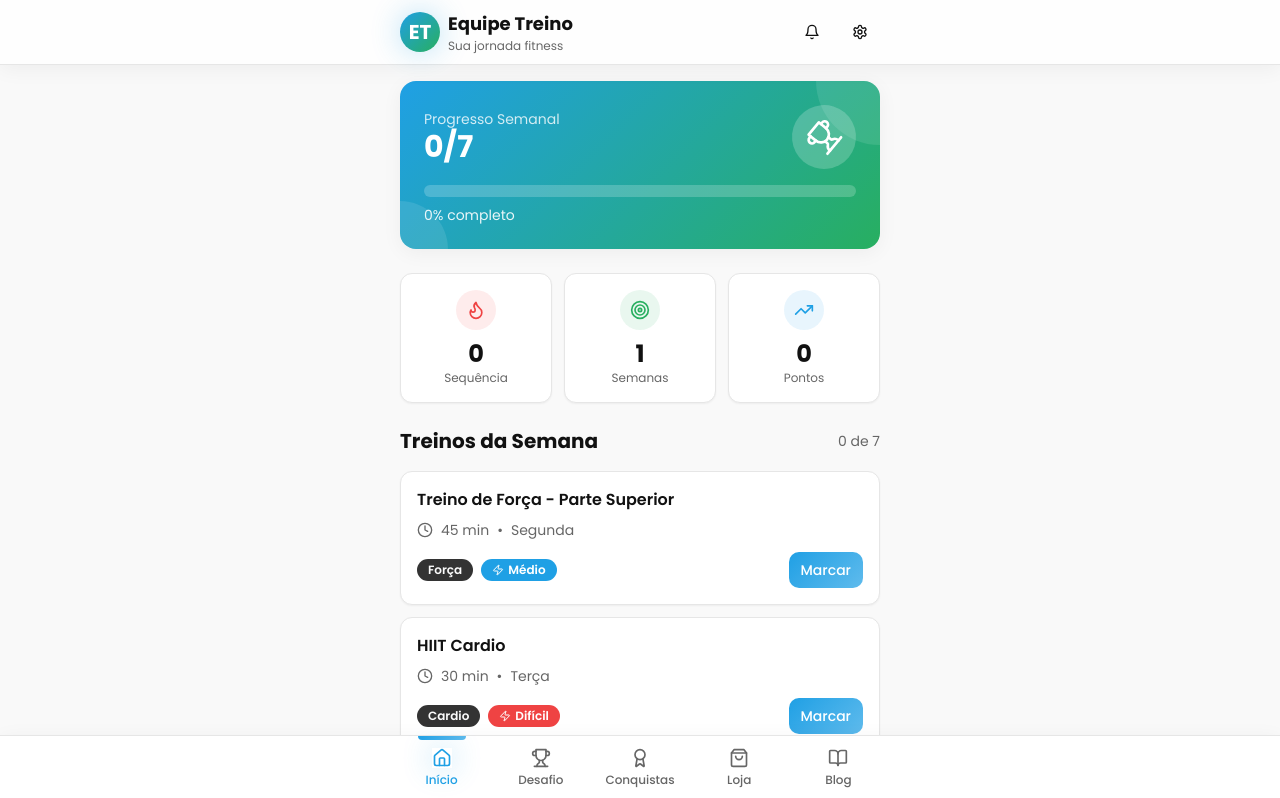
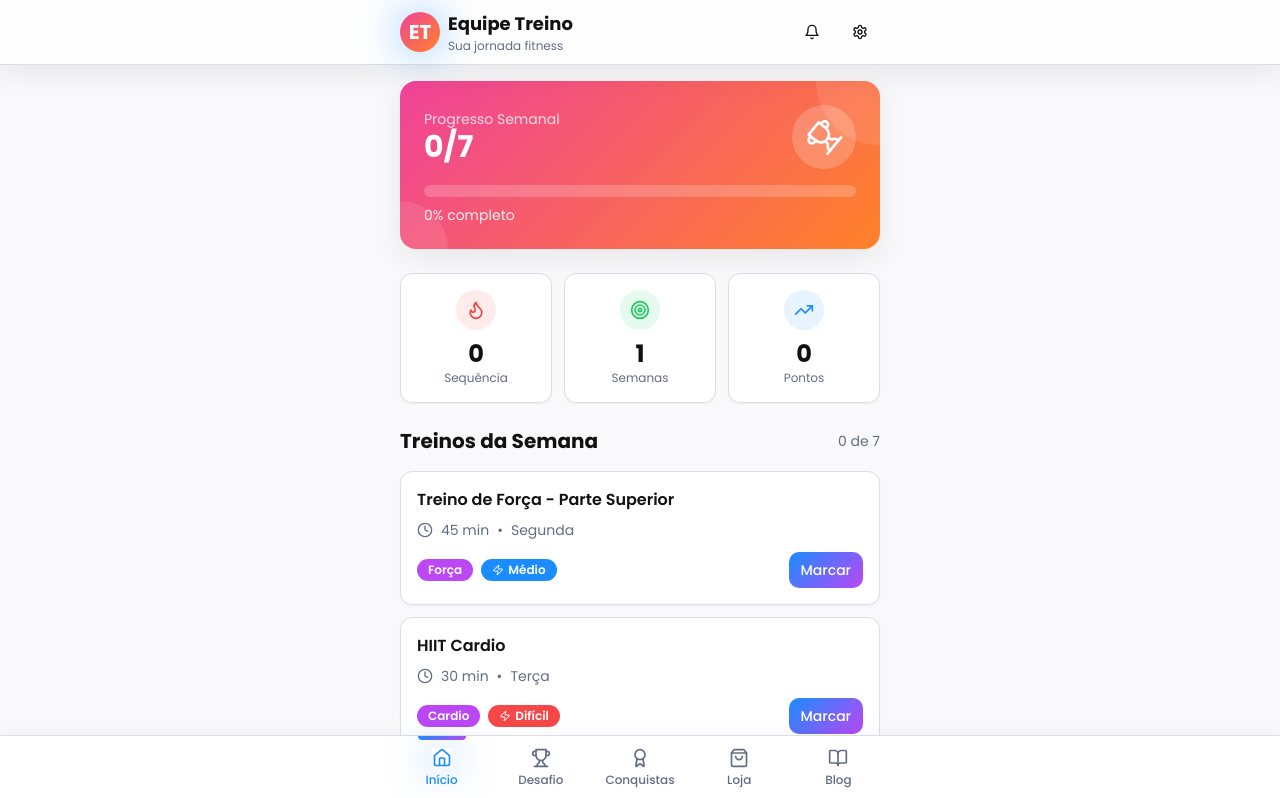
Before and after one commit to paulo031/fitlife-quest-buddy, a React (Vite) app: page / in a window 1280 px wide. Shown: the top 798 px of the page. Built offline with nearby package versions, Linux system fonts and the light colour scheme; the HTML template or start-up script is replaced by a standard one.

Commit message:
Refactor: Make site more vibrant

```diff
--- a/src/index.css
+++ b/src/index.css
@@ -9,43 +9,55 @@
 @layer base {
   :root {
     /* Base colors - Light theme */
-    --background: 0 0% 97.6%;
+    --background: 220 25% 98%;
     --foreground: 0 0% 6.7%;
 
-    /* Fitness primary - Vibrant Blue */
-    --primary: 201 79% 51%;
+    /* Fitness primary - Ultra Vibrant Blue */
+    --primary: 210 100% 55%;
     --primary-foreground: 0 0% 100%;
-    --primary-glow: 201 79% 65%;
+    --primary-glow: 210 100% 70%;
 
-    /* Success/Achievement - Lime Green */
-    --success: 145 63% 42%;
+    /* Success/Achievement - Electric Lime Green */
+    --success: 142 76% 45%;
     --success-foreground: 0 0% 100%;
-    --success-glow: 145 63% 55%;
+    --success-glow: 142 76% 60%;
 
-    /* Accent - Energetic Orange */
-    --accent: 24 95% 53%;
+    /* Accent - Hot Orange */
+    --accent: 25 100% 58%;
     --accent-foreground: 0 0% 100%;
+
+    /* Purple - Vibrant */
+    --purple: 280 90% 62%;
+    --purple-foreground: 0 0% 100%;
+
+    /* Pink - Electric */
+    --pink: 330 85% 60%;
+    --pink-foreground: 0 0% 100%;
+
+    /* Yellow - Bright */
+    --yellow: 45 100% 55%;
+    --yellow-foreground: 0 0% 10%;
 
     /* Card backgrounds */
     --card: 0 0% 100%;
     --card-foreground: 0 0% 6.7%;
-    --card-hover: 0 0% 98%;
+    --card-hover: 210 40% 98%;
 
     /* Secondary elements */
-    --secondary: 0 0% 20%;
-    --secondary-foreground: 0 0% 98%;
+    --secondary: 280 90% 62%;
+    --secondary-foreground: 0 0% 100%;
 
     /* Muted elements */
-    --muted: 0 0% 94%;
-    --muted-foreground: 0 0% 40%;
+    --muted: 220 20% 96%;
+    --muted-foreground: 220 15% 45%;
 
     /* Borders & inputs */
-    --border: 0 0% 90%;
-    --input: 0 0% 90%;
-    --ring: 201 79% 51%;
+    --border: 220 20% 88%;
+    --input: 220 20% 88%;
+    --ring: 210 100% 55%;
 
     /* Destructive */
-    --destructive: 0 84% 60%;
+    --destructive: 0 90% 62%;
     --destructive-foreground: 0 0% 100%;
 
     /* Popover */
@@ -54,67 +66,85 @@
 
     --radius: 0.75rem;
 
-    /* Gradients */
-    --gradient-primary: linear-gradient(135deg, hsl(201 79% 51%), hsl(201 79% 65%));
-    --gradient-success: linear-gradient(135deg, hsl(145 63% 42%), hsl(145 63% 55%));
-    --gradient-energetic: linear-gradient(135deg, hsl(201 79% 51%), hsl(145 63% 42%));
-    --gradient-achievement: linear-gradient(135deg, hsl(24 95% 53%), hsl(45 95% 60%));
+    /* Ultra Vibrant Gradients */
+    --gradient-primary: linear-gradient(135deg, hsl(210 100% 55%), hsl(280 90% 62%));
+    --gradient-success: linear-gradient(135deg, hsl(142 76% 45%), hsl(100 85% 55%));
+    --gradient-energetic: linear-gradient(135deg, hsl(330 85% 60%), hsl(25 100% 58%));
+    --gradient-achievement: linear-gradient(135deg, hsl(45 100% 55%), hsl(25 100% 58%));
+    --gradient-purple: linear-gradient(135deg, hsl(280 90% 62%), hsl(210 100% 55%));
+    --gradient-rainbow: linear-gradient(135deg, hsl(330 85% 60%), hsl(280 90% 62%), hsl(210 100% 55%), hsl(142 76% 45%));
 
-    /* Shadows */
-    --shadow-glow: 0 0 30px hsl(201 79% 51% / 0.3);
-    --shadow-success: 0 0 30px hsl(145 63% 42% / 0.3);
-    --shadow-card: 0 4px 20px hsl(0 0% 0% / 0.05);
+    /* Enhanced Glowing Shadows */
+    --shadow-glow: 0 0 40px hsl(210 100% 55% / 0.5);
+    --shadow-success: 0 0 40px hsl(142 76% 45% / 0.5);
+    --shadow-purple: 0 0 40px hsl(280 90% 62% / 0.5);
+    --shadow-pink: 0 0 40px hsl(330 85% 60% / 0.5);
+    --shadow-card: 0 8px 30px hsl(0 0% 0% / 0.08);
   }
 
   .dark {
     /* Base colors - Dark theme */
-    --background: 0 0% 6.7%;
+    --background: 240 15% 8%;
     --foreground: 0 0% 97.6%;
 
-    /* Primary maintains vibrancy */
-    --primary: 201 79% 51%;
+    /* Ultra Vibrant Colors remain intense in dark mode */
+    --primary: 210 100% 60%;
     --primary-foreground: 0 0% 100%;
-    --primary-glow: 201 79% 65%;
+    --primary-glow: 210 100% 75%;
 
     /* Success */
-    --success: 145 63% 42%;
+    --success: 142 76% 50%;
     --success-foreground: 0 0% 100%;
-    --success-glow: 145 63% 55%;
+    --success-glow: 142 76% 65%;
 
     /* Accent */
-    --accent: 24 95% 53%;
+    --accent: 25 100% 62%;
     --accent-foreground: 0 0% 100%;
 
+    /* Purple */
+    --purple: 280 90% 68%;
+    --purple-foreground: 0 0% 100%;
+
+    /* Pink */
+    --pink: 330 85% 65%;
+    --pink-foreground: 0 0% 100%;
+
+    /* Yellow */
+    --yellow: 45 100% 58%;
+    --yellow-foreground: 0 0% 10%;
+
     /* Card backgrounds */
-    --card: 0 0% 13%;
+    --card: 240 15% 12%;
     --card-foreground: 0 0% 97.6%;
-    --card-hover: 0 0% 16%;
+    --card-hover: 240 15% 16%;
 
     /* Secondary elements */
-    --secondary: 0 0% 20%;
-    --secondary-foreground: 0 0% 98%;
+    --secondary: 280 90% 68%;
+    --secondary-foreground: 0 0% 100%;
 
     /* Muted elements */
-    --muted: 0 0% 16%;
-    --muted-foreground: 0 0% 60%;
+    --muted: 240 10% 18%;
+    --muted-foreground: 240 5% 65%;
 
     /* Borders & inputs */
-    --border: 0 0% 20%;
-    --input: 0 0% 20%;
-    --ring: 201 79% 51%;
+    --border: 240 10% 22%;
+    --input: 240 10% 22%;
+    --ring: 210 100% 60%;
 
     /* Destructive */
-    --destructive: 0 84% 60%;
+    --destructive: 0 90% 65%;
     --destructive-foreground: 0 0% 100%;
 
     /* Popover */
-    --popover: 0 0% 13%;
+    --popover: 240 15% 12%;
     --popover-foreground: 0 0% 97.6%;
 
-    /* Enhanced shadows for dark mode */
-    --shadow-glow: 0 0 40px hsl(201 79% 51% / 0.4);
-    --shadow-success: 0 0 40px hsl(145 63% 42% / 0.4);
-    --shadow-card: 0 8px 30px hsl(0 0% 0% / 0.5);
+    /* Ultra vibrant shadows for dark mode */
+    --shadow-glow: 0 0 50px hsl(210 100% 60% / 0.6);
+    --shadow-success: 0 0 50px hsl(142 76% 50% / 0.6);
+    --shadow-purple: 0 0 50px hsl(280 90% 68% / 0.6);
+    --shadow-pink: 0 0 50px hsl(330 85% 65% / 0.6);
+    --shadow-card: 0 12px 40px hsl(0 0% 0% / 0.7);
   }
 }
 
@@ -149,12 +179,28 @@
     background: var(--gradient-achievement);
   }
 
+  .gradient-purple {
+    background: var(--gradient-purple);
+  }
+
+  .gradient-rainbow {
+    background: var(--gradient-rainbow);
+  }
+
   .glow-primary {
     box-shadow: var(--shadow-glow);
   }
 
   .glow-success {
     box-shadow: var(--shadow-success);
+  }
+
+  .glow-purple {
+    box-shadow: var(--shadow-purple);
+  }
+
+  .glow-pink {
+    box-shadow: var(--shadow-pink);
   }
 
   .card-shadow {
@@ -167,10 +213,10 @@
 
   @keyframes glow {
     from {
-      box-shadow: 0 0 20px hsl(201 79% 51% / 0.4);
+      box-shadow: 0 0 30px hsl(210 100% 55% / 0.5);
     }
     to {
-      box-shadow: 0 0 30px hsl(201 79% 51% / 0.6);
+      box-shadow: 0 0 50px hsl(210 100% 55% / 0.8);
     }
   }
 
--- a/tailwind.config.ts
+++ b/tailwind.config.ts
@@ -28,6 +28,18 @@ export default {
           DEFAULT: "hsl(var(--success))",
           foreground: "hsl(var(--success-foreground))",
           glow: "hsl(var(--success-glow))",
+        },
+        purple: {
+          DEFAULT: "hsl(var(--purple))",
+          foreground: "hsl(var(--purple-foreground))",
+        },
+        pink: {
+          DEFAULT: "hsl(var(--pink))",
+          foreground: "hsl(var(--pink-foreground))",
+        },
+        yellow: {
+          DEFAULT: "hsl(var(--yellow))",
+          foreground: "hsl(var(--yellow-foreground))",
         },
         secondary: {
           DEFAULT: "hsl(var(--secondary))",
```
